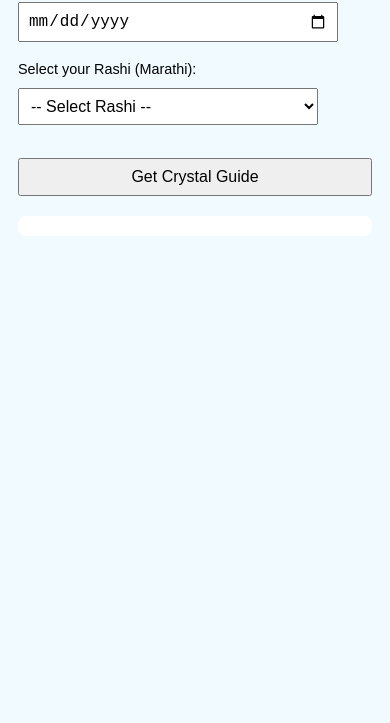
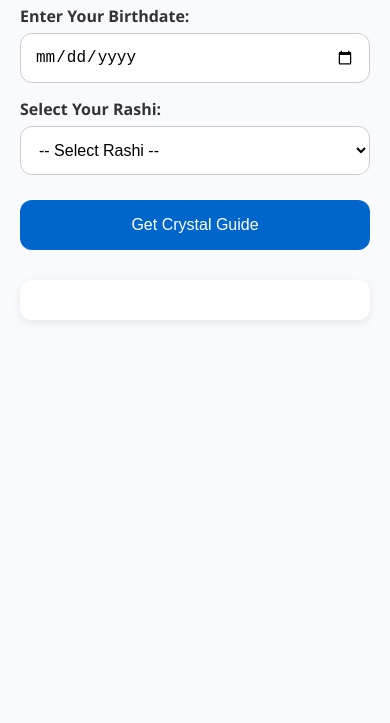
Before and after one commit to aryanshirodkarVI/THIRD-EYE, a plain HTML site: page Third Eye/index.html in a window 390 px wide. Shown: the part 121-844 px from the top of the page. Drawn offline with Linux system fonts and the light colour scheme.

Commit message:
improved the css for mobile

```diff
--- a/Third Eye/index.html
+++ b/Third Eye/index.html
@@ -3,58 +3,136 @@
 <head>
   <meta charset="UTF-8">
   <title>Marathi Rashi Crystal Guide</title>
+  <meta name="viewport" content="width=device-width, initial-scale=1.0">
   <style>
-    body { font-family: sans-serif; padding: 20px; background: #f0faff; }
-    select, input { padding: 8px; margin-top: 10px; width: 100%; max-width: 300px; }
-    button { padding: 8px 12px; margin-top: 15px; }
-    #result { margin-top: 20px; background: #fff; padding: 15px; border-radius: 8px; }
-    h3 { margin-bottom: 5px; }
-    ul { line-height: 1.6; }
+    :root {
+      --primary-color: #0066cc;
+      --accent-color: #e0f3ff;
+      --text-color: #333;
+      --bg-color: #f9fafe;
+      --card-bg: #ffffff;
+      --border-radius: 12px;
+    }
 
-    @media only screen and (max-width: 600px) {
     body {
-    padding: 10px;
+      margin: 0;
+      padding: 0;
+      font-family: 'Segoe UI', Tahoma, Geneva, Verdana, sans-serif;
+      background: var(--bg-color);
+      color: var(--text-color);
+    }
+
+    .container {
+      max-width: 480px;
+      margin: auto;
+      padding: 20px;
     }
 
     h2 {
-    font-size: 1.2rem;
       text-align: center;
+      color: var(--primary-color);
+      font-size: 1.7rem;
+      margin-bottom: 20px;
     }
 
     label {
-    font-size: 0.9rem;
+      display: block;
+      margin-top: 15px;
+      margin-bottom: 6px;
+      font-weight: 600;
     }
 
-  select, input {
+    select,
+    input[type="date"] {
       width: 100%;
+      padding: 14px;
+      font-size: 1rem;
+      border: 1px solid #ccc;
+      border-radius: var(--border-radius);
+      background: #fff;
+      box-sizing: border-box;
+    }
+
+    button {
+      width: 100%;
+      margin-top: 25px;
+      padding: 16px;
+      font-size: 1.1rem;
+      background-color: var(--primary-color);
+      color: #fff;
+      border: none;
+      border-radius: var(--border-radius);
+      cursor: pointer;
+      transition: background-color 0.3s ease;
+    }
+
+    button:hover {
+      background-color: #004c99;
+    }
+
+    #result {
+      margin-top: 30px;
+      background: var(--card-bg);
+      padding: 20px;
+      border-radius: var(--border-radius);
+      box-shadow: 0 3px 8px rgba(0, 0, 0, 0.08);
+    }
+
+    #result h3 {
+      margin-top: 0;
+      color: var(--primary-color);
+      font-size: 1.3rem;
+    }
+
+    #result h4 {
+      margin-top: 18px;
+      color: #444;
+      font-size: 1.1rem;
+    }
+
+    ul {
+      padding-left: 18px;
+      margin-top: 10px;
+    }
+
+    li {
+      margin-bottom: 8px;
+      line-height: 1.6;
+    }
+
+    @media screen and (max-width: 480px) {
+      h2 {
+        font-size: 1.5rem;
+      }
+
+      label {
+        font-size: 1rem;
+      }
+
+      select,
+      input[type="date"] {
         font-size: 1rem;
       }
 
       button {
-    width: 100%;
         font-size: 1rem;
       }
 
       #result {
-    padding: 10px;
         font-size: 0.95rem;
       }
-
-  ul {
-    padding-left: 20px;
     }
-}
-
   </style>
 </head>
 <body>
 
-  <h2>🔮 Marathi Rashi - Element & Crystal Recommendations</h2>
+  <div class="container">
+    <h2>🔮 Marathi Rashi - Crystal Guide</h2>
 
-  <label>Enter your Birthdate:</label><br>
-  <input type="date" id="birthdate"><br><br>
+    <label for="birthdate">Enter Your Birthdate:</label>
+    <input type="date" id="birthdate">
 
-  <label>Select your Rashi (Marathi):</label><br>
+    <label for="rashi">Select Your Rashi:</label>
     <select id="rashi">
       <option value="">-- Select Rashi --</option>
       <option value="मेष">मेष</option>
@@ -69,207 +147,116 @@
       <option value="मकर">मकर</option>
       <option value="कुंभ">कुंभ</option>
       <option value="मीन">मीन</option>
-  </select><br><br>
+    </select>
 
     <button onclick="showRashiDetails()">Get Crystal Guide</button>
 
     <div id="result"></div>
+  </div>
 
   <script>
     const rashiData = {
       "मेष": {
         english: "Aries", element: "Fire",
         crystals: {
-          health: "Bloodstone",
-          prosperity: "Pyrite",
-          willpower: "Carnelian",
-          money: "Citrine",
-          peace: "Blue Lace Agate",
-          focus: "Hematite",
-          relationships: "Rose Quartz",
-          protection: "Black Tourmaline",
-          emotional: "Carnelian",
-          confidence: "Sunstone",
-          career: "Red Jasper"
+          health: "Bloodstone", prosperity: "Pyrite", willpower: "Carnelian", money: "Citrine",
+          peace: "Blue Lace Agate", focus: "Hematite", relationships: "Rose Quartz",
+          protection: "Black Tourmaline", emotional: "Carnelian", confidence: "Sunstone", career: "Red Jasper"
         }
       },
       "वृषभ": {
         english: "Taurus", element: "Earth",
         crystals: {
-          health: "Green Aventurine",
-          prosperity: "Jade",
-          willpower: "Tiger’s Eye",
-          money: "Malachite",
-          peace: "Lepidolite",
-          focus: "Fluorite",
-          relationships: "Rose Quartz",
-          protection: "Smoky Quartz",
-          emotional: "Rhodonite",
-          confidence: "Carnelian",
-          career: "Amazonite"
+          health: "Green Aventurine", prosperity: "Jade", willpower: "Tiger’s Eye", money: "Malachite",
+          peace: "Lepidolite", focus: "Fluorite", relationships: "Rose Quartz", protection: "Smoky Quartz",
+          emotional: "Rhodonite", confidence: "Carnelian", career: "Amazonite"
         }
       },
       "मिथुन": {
         english: "Gemini", element: "Metal",
         crystals: {
-          health: "Agate",
-          prosperity: "Green Aventurine",
-          willpower: "Citrine",
-          money: "Tiger’s Eye",
-          peace: "Howlite",
-          focus: "Sodalite",
-          relationships: "Chrysocolla",
-          protection: "Labradorite",
-          emotional: "Moonstone",
-          confidence: "Citrine",
-          career: "Blue Apatite"
+          health: "Agate", prosperity: "Green Aventurine", willpower: "Citrine", money: "Tiger’s Eye",
+          peace: "Howlite", focus: "Sodalite", relationships: "Chrysocolla", protection: "Labradorite",
+          emotional: "Moonstone", confidence: "Citrine", career: "Blue Apatite"
         }
       },
       "कर्क": {
         english: "Cancer", element: "Water",
         crystals: {
-          health: "Moonstone",
-          prosperity: "Green Jade",
-          willpower: "Carnelian",
-          money: "Emerald",
-          peace: "Aquamarine",
-          focus: "Clear Quartz",
-          relationships: "Moonstone",
-          protection: "Obsidian",
-          emotional: "Lepidolite",
-          confidence: "Citrine",
-          career: "Blue Calcite"
+          health: "Moonstone", prosperity: "Green Jade", willpower: "Carnelian", money: "Emerald",
+          peace: "Aquamarine", focus: "Clear Quartz", relationships: "Moonstone", protection: "Obsidian",
+          emotional: "Lepidolite", confidence: "Citrine", career: "Blue Calcite"
         }
       },
       "सिंह": {
         english: "Leo", element: "Fire",
         crystals: {
-          health: "Amber",
-          prosperity: "Tiger’s Eye",
-          willpower: "Sunstone",
-          money: "Citrine",
-          peace: "Amethyst",
-          focus: "Carnelian",
-          relationships: "Rose Quartz",
-          protection: "Black Onyx",
-          emotional: "Sunstone",
-          confidence: "Carnelian",
-          career: "Pyrite"
+          health: "Amber", prosperity: "Tiger’s Eye", willpower: "Sunstone", money: "Citrine",
+          peace: "Amethyst", focus: "Carnelian", relationships: "Rose Quartz", protection: "Black Onyx",
+          emotional: "Sunstone", confidence: "Carnelian", career: "Pyrite"
         }
       },
       "कन्या": {
         english: "Virgo", element: "Earth",
         crystals: {
-          health: "Amazonite",
-          prosperity: "Peridot",
-          willpower: "Garnet",
-          money: "Green Aventurine",
-          peace: "Blue Lace Agate",
-          focus: "Fluorite",
-          relationships: "Jade",
-          protection: "Obsidian",
-          emotional: "Lepidolite",
-          confidence: "Citrine",
-          career: "Clear Quartz"
+          health: "Amazonite", prosperity: "Peridot", willpower: "Garnet", money: "Green Aventurine",
+          peace: "Blue Lace Agate", focus: "Fluorite", relationships: "Jade", protection: "Obsidian",
+          emotional: "Lepidolite", confidence: "Citrine", career: "Clear Quartz"
         }
       },
       "तुला": {
         english: "Libra", element: "Metal",
         crystals: {
-          health: "Rose Quartz",
-          prosperity: "Citrine",
-          willpower: "Lapis Lazuli",
-          money: "Malachite",
-          peace: "Amethyst",
-          focus: "Sodalite",
-          relationships: "Kunzite",
-          protection: "Smoky Quartz",
-          emotional: "Moonstone",
-          confidence: "Labradorite",
-          career: "Ametrine"
+          health: "Rose Quartz", prosperity: "Citrine", willpower: "Lapis Lazuli", money: "Malachite",
+          peace: "Amethyst", focus: "Sodalite", relationships: "Kunzite", protection: "Smoky Quartz",
+          emotional: "Moonstone", confidence: "Labradorite", career: "Ametrine"
         }
       },
       "वृश्चिक": {
         english: "Scorpio", element: "Water",
         crystals: {
-          health: "Obsidian",
-          prosperity: "Garnet",
-          willpower: "Carnelian",
-          money: "Black Tourmaline",
-          peace: "Lepidolite",
-          focus: "Hematite",
-          relationships: "Rhodonite",
-          protection: "Jet",
-          emotional: "Labradorite",
-          confidence: "Tiger’s Eye",
-          career: "Topaz"
+          health: "Obsidian", prosperity: "Garnet", willpower: "Carnelian", money: "Black Tourmaline",
+          peace: "Lepidolite", focus: "Hematite", relationships: "Rhodonite", protection: "Jet",
+          emotional: "Labradorite", confidence: "Tiger’s Eye", career: "Topaz"
         }
       },
       "धनु": {
         english: "Sagittarius", element: "Fire",
         crystals: {
-          health: "Turquoise",
-          prosperity: "Topaz",
-          willpower: "Amethyst",
-          money: "Citrine",
-          peace: "Blue Topaz",
-          focus: "Lapis Lazuli",
-          relationships: "Chrysoprase",
-          protection: "Obsidian",
-          emotional: "Sodalite",
-          confidence: "Sunstone",
-          career: "Aventurine"
+          health: "Turquoise", prosperity: "Topaz", willpower: "Amethyst", money: "Citrine",
+          peace: "Blue Topaz", focus: "Lapis Lazuli", relationships: "Chrysoprase", protection: "Obsidian",
+          emotional: "Sodalite", confidence: "Sunstone", career: "Aventurine"
         }
       },
       "मकर": {
         english: "Capricorn", element: "Earth",
         crystals: {
-          health: "Garnet",
-          prosperity: "Pyrite",
-          willpower: "Hematite",
-          money: "Onyx",
-          peace: "Smoky Quartz",
-          focus: "Clear Quartz",
-          relationships: "Emerald",
-          protection: "Black Tourmaline",
-          emotional: "Obsidian",
-          confidence: "Carnelian",
-          career: "Tiger’s Eye"
+          health: "Garnet", prosperity: "Pyrite", willpower: "Hematite", money: "Onyx",
+          peace: "Smoky Quartz", focus: "Clear Quartz", relationships: "Emerald", protection: "Black Tourmaline",
+          emotional: "Obsidian", confidence: "Carnelian", career: "Tiger’s Eye"
         }
       },
       "कुंभ": {
         english: "Aquarius", element: "Metal",
         crystals: {
-          health: "Amethyst",
-          prosperity: "Aquamarine",
-          willpower: "Garnet",
-          money: "Fluorite",
-          peace: "Angelite",
-          focus: "Labradorite",
-          relationships: "Rose Quartz",
-          protection: "Hematite",
-          emotional: "Aquamarine",
-          confidence: "Sodalite",
-          career: "Kyanite"
+          health: "Amethyst", prosperity: "Aquamarine", willpower: "Garnet", money: "Fluorite",
+          peace: "Angelite", focus: "Labradorite", relationships: "Rose Quartz", protection: "Hematite",
+          emotional: "Aquamarine", confidence: "Sodalite", career: "Kyanite"
         }
       },
       "मीन": {
         english: "Pisces", element: "Water",
         crystals: {
-          health: "Amethyst",
-          prosperity: "Turquoise",
-          willpower: "Sunstone",
-          money: "Aquamarine",
-          peace: "Moonstone",
-          focus: "Fluorite",
-          relationships: "Rhodochrosite",
-          protection: "Black Tourmaline",
-          emotional: "Blue Lace Agate",
-          confidence: "Carnelian",
-          career: "Lapis Lazuli"
+          health: "Amethyst", prosperity: "Turquoise", willpower: "Sunstone", money: "Aquamarine",
+          peace: "Moonstone", focus: "Fluorite", relationships: "Rhodochrosite", protection: "Black Tourmaline",
+          emotional: "Blue Lace Agate", confidence: "Carnelian", career: "Lapis Lazuli"
         }
       }
     };
+
+    function capitalize(word) {
+      return word.charAt(0).toUpperCase() + word.slice(1);
+    }
 
     function showRashiDetails() {
       const rashi = document.getElementById("rashi").value;
@@ -288,18 +275,12 @@
       crystalList += "</ul>";
 
       document.getElementById("result").innerHTML = `
-        <strong>📅 Birthdate:</strong> ${dob || 'N/A'}<br>
-        <strong>🌟 English Sign:</strong> ${data.english}<br>
-        <strong>🧿 Element:</strong> ${data.element}<br>
-        <h3>💎 Crystal Suggestions:</h3>
+        <h3>Rashi: ${rashi} (${data.english})</h3>
+        <p><strong>Element:</strong> ${data.element}</p>
+        <h4>Recommended Crystals:</h4>
         ${crystalList}
       `;
     }
-
-    function capitalize(str) {
-      return str.charAt(0).toUpperCase() + str.slice(1);
-    }
   </script>
-
 </body>
 </html>
```
Lines whose indentation alone changed are shown as unchanged.
